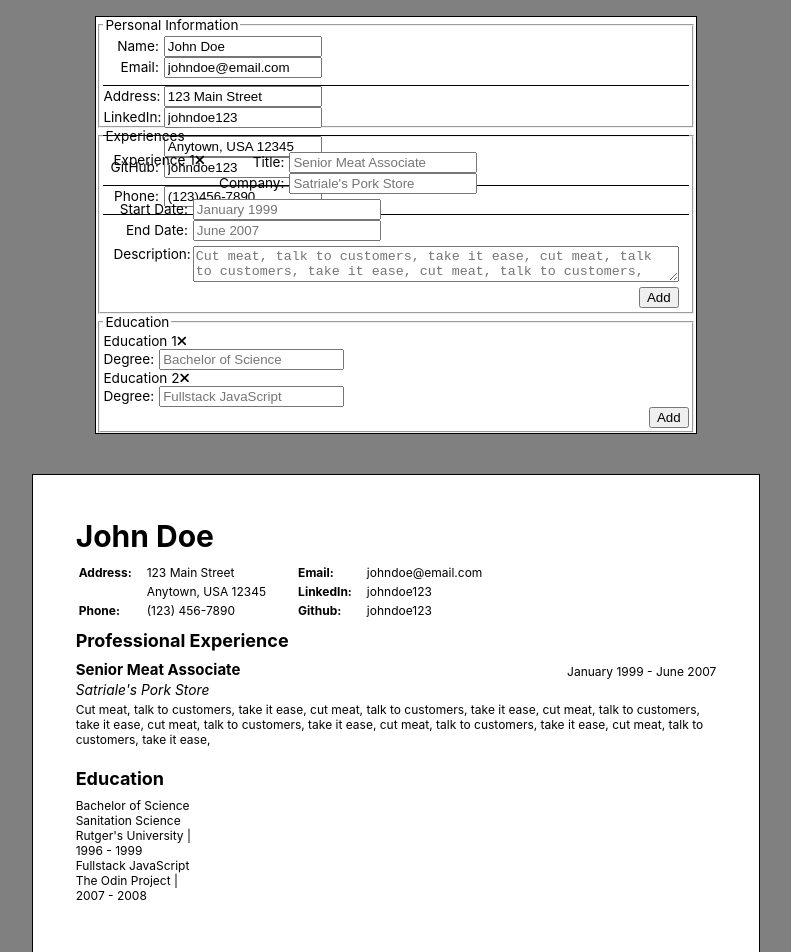
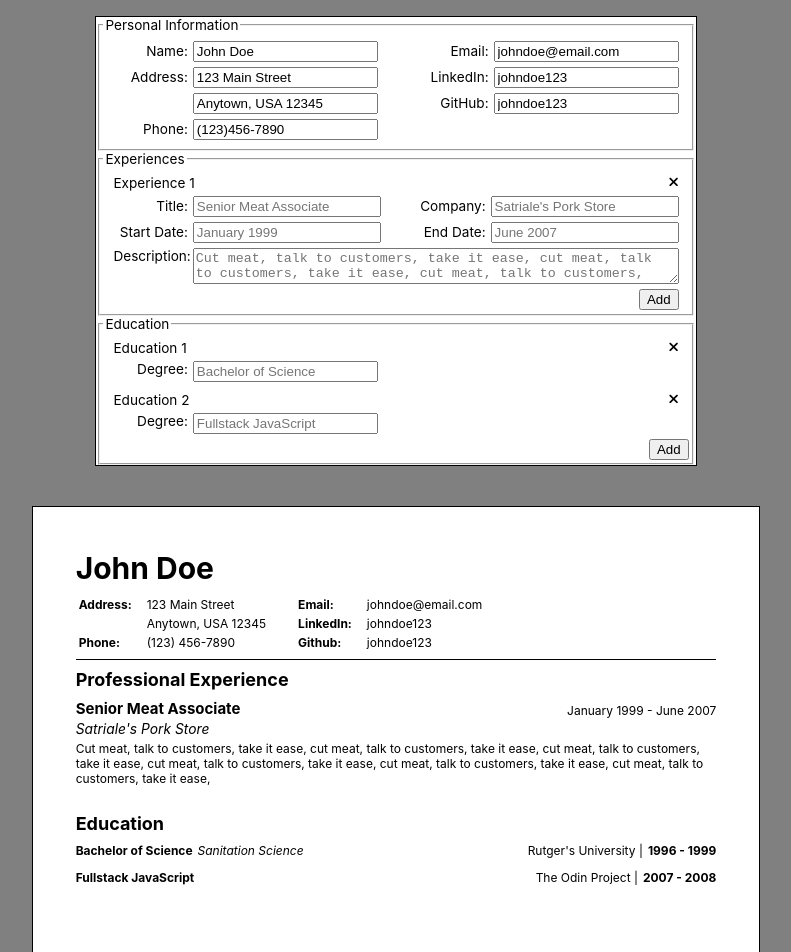
Before and after one commit to chadokada/odin-cv-project, a React (Create React App) app: page / in a window 1280 px wide. Shown: the top 952 px of the page, without its empty margins (244-1035 px from the left). Built offline with nearby package versions, Linux system fonts and the light colour scheme.

Commit message:
standardized some styles, added some for education

```diff
--- a/src/App.css
+++ b/src/App.css
@@ -46,21 +46,12 @@ label{
   display: inline-block;
   padding-right: 5px;
   text-align: end;
+  width: 74.45px;
 }
 
-.personal-info{
-  display: flex;
-  flex-flow: column wrap;
-  height: 100px;
-}
-
-.personal-info label{
-  display: inline-block;
-  width: 55.45px;
-}
-
-.personal-info input{
-  width: 150px;
+.personal-info > div{
+  padding-left: 10px;
+  padding-right: 10px;
 }
 
 
@@ -69,7 +60,9 @@ label{
   flex-flow: row wrap;
 }
 
-.experience-input-container{
+.personal-info-input-container,
+.experience-input-container,
+.education-input-container{
   display: flex;
   flex-flow: row wrap;
   gap: 5px;
@@ -92,14 +85,16 @@ label{
 }
 
 .experiences label{
+  /*
   width: 74.45px;
+  */
 }
 
 .experiences input{
   width: 180px;
 }
 
-.experience-input-row,
+.input-row,
 .experience-input-description-container{
   width: 100%;
   display: flex;
@@ -120,6 +115,13 @@ label{
   justify-content: end;
   padding-right: 10px;
 }
+
+.education-input{
+  display: flex;
+  width: 100%;
+}
+
+
 /*
 // Styles for the rendered resume
 */
@@ -137,7 +139,7 @@ label{
   font-size: 0.75em;
 }
 
-.info{
+.info-render{
   border-bottom:1px solid black;
   height: auto;
   padding-bottom: 0.5em;
@@ -159,14 +161,19 @@ th{
 }
 
 .experiences-render-container,
-.experience-render{
+.experience-render,
+.educations-render-container,
+.education-render-header-container,
+.education-render-container{
   width: 100%;
   display: flex;
   flex-flow: row wrap;
   margin-bottom: 0.5em;
+  justify-content: space-between;
 }
 
 h2{
+  width: 100%;
   margin: 0;
   margin-top: 0.5em;
   margin-bottom: 0.5em;
@@ -190,6 +197,25 @@ h2{
   font-style: italic;
   font-size: 1.15em;
   margin-bottom: 0.25em;
+}
+
+.date{
+  width: fit-content;
+  font-weight: bold;
+}
+
+.education-render{
+  display: flex;
+  justify-content: space-between;
+  gap: 5px;
+}
+
+.education-render-degree{
+  font-weight: bold;
+}
+
+.education-render-major{
+  font-style: italic;
 }
 
 
```
